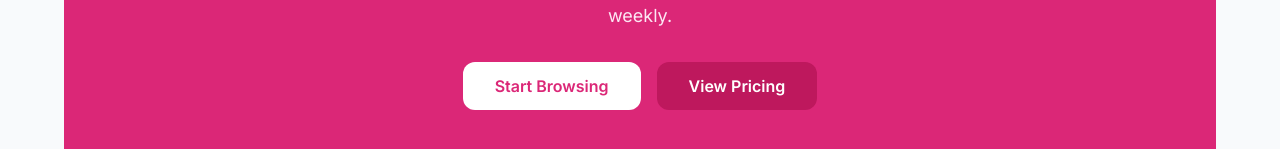
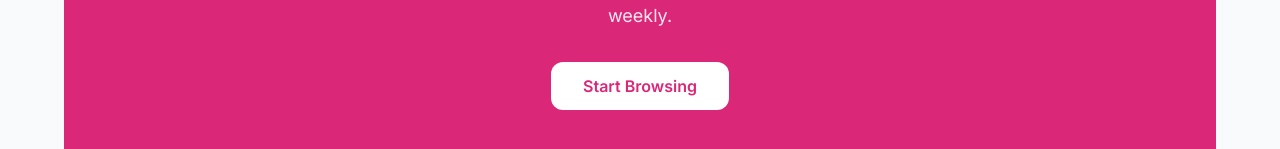
Before and after one commit to seahbenegas-hub/luxe-lace-hershey, a Next.js app: page / in a window 1280 px wide. Shown: the part 1386-1535 px from the top of the page. Built offline with nearby package versions, Linux system fonts and the light colour scheme; no server answers.

Commit message:
Remove homepage pricing CTA

```diff
--- a/app/(tabs)/page.tsx
+++ b/app/(tabs)/page.tsx
@@ -161,12 +161,6 @@ export default async function HomePage() {
             >
               Start Browsing
             </Link>
-            <Link
-              href="/pricing"
-              className="px-8 py-3 bg-primary-700 text-white rounded-xl font-semibold hover:bg-primary-800 transition-colors"
-            >
-              View Pricing
-            </Link>
           </div>
         </div>
       </section>
```
